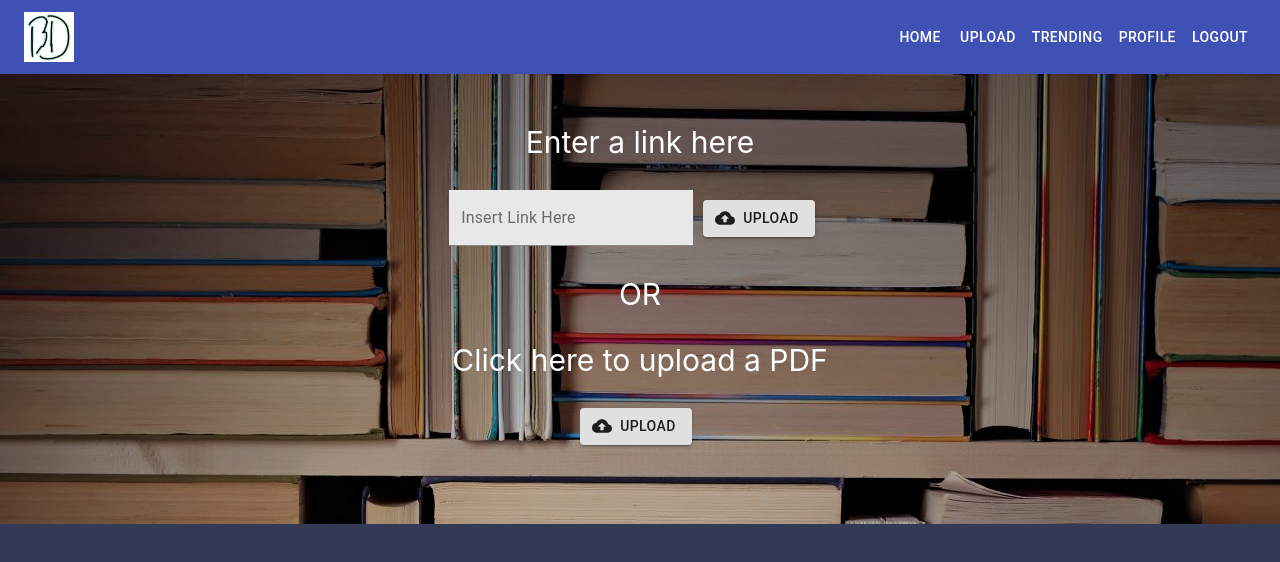
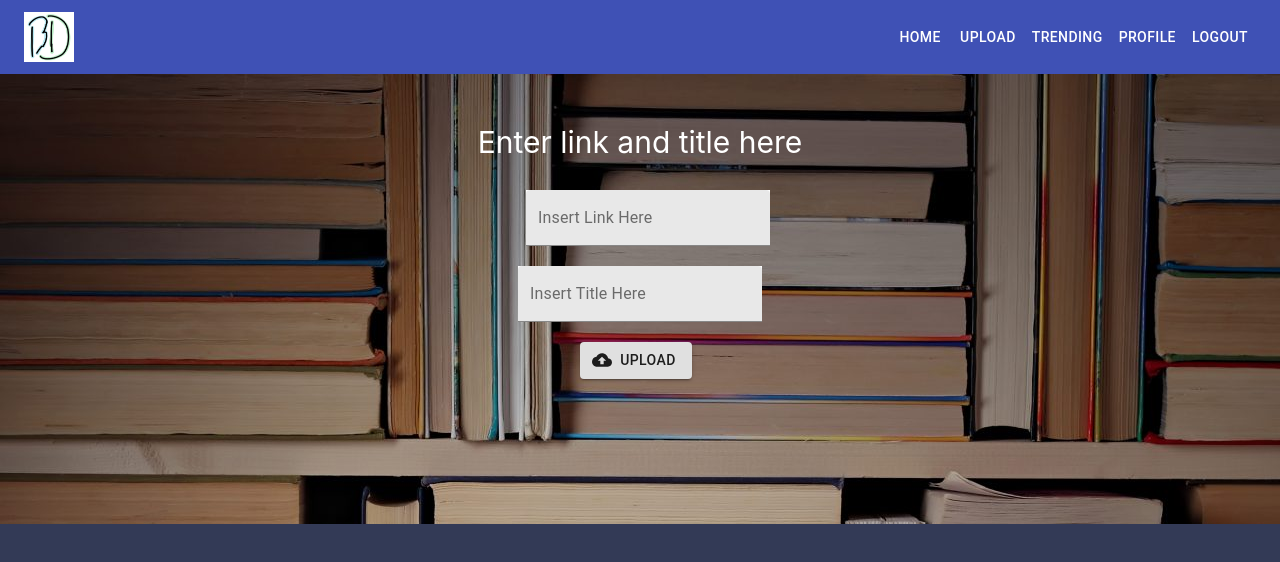
Before and after one commit to jacobdavis608/Breakdown, a React (Create React App) app: page /upload in a window 1280 px wide. Shown: the top 562 px of the page. Built offline with nearby package versions, Linux system fonts and the light colour scheme.

Commit message:
added taking in links and getting different states from upload clicks

```diff
--- a/src/components/Upload.js
+++ b/src/components/Upload.js
@@ -2,69 +2,122 @@ import React from 'react';
 import './App.css';
 import Box from '@material-ui/core/Box';
 import Button from '@material-ui/core/Button';
-import { makeStyles } from '@material-ui/core/styles';
 import CloudUploadIcon from '@material-ui/icons/CloudUpload';
 import TextField from '@material-ui/core/TextField';
 import books from './Images/books.jpg'
-
-const useStyles = makeStyles((theme) => ({
-  root: {
-    '& > *': {
-      margin: theme.spacing(1),
-      width: '25ch',
-    },
-  },
-}));
 
 class Upload extends React.Component {
   constructor(props) {
     super(props);
     this.state = {
       loadingSummary: false,
+      submitted: false,
       url: "",
       title: "",
       success: 0
     }
+    this.handleChange = this.handleChange.bind(this);
   }
 
-  uploadSummary(){
-
-  }
-
-  handleUploadPress(props){
-
-  }
-
-  render() {
-    return (
-      <div className="middleSection"
+  postUpload(){
+    return <div className="middleSection"
     style={{
       backgroundImage:`url(${books})`
   }}>
     <Box component="span" m={1} className="header" style={{textAlign:"center", color:"white"}}>
-            <p style={{fontSize: 30}}>Enter a link here</p>
-            <TextField id="standard-basic" label="Insert Link Here" variant='filled' style={{backgroundColor: 'white', marginRight: 10}}/>
-            <Button style={{marginTop: 10}}
-              variant="contained"
-              color="default"
-              startIcon={<CloudUploadIcon />}
-            >
-              Upload
-          </Button>
+      <p href={this.state.url} style={{fontSize: 30}}>Please wait a couple minutes while we process: {this.state.title}</p>
+    </Box>
+  </div>
+  }
+
+  handleChange(event) {
+    this.setState({[event.target.name]: event.target.value}, () => console.log(this.state.url));
+  }
+
+  submitted(){
+    console.log("this will set Submitted to True, once API says it has been submitted");
+    setTimeout(() => {
+      this.setState({
+        submitted: true,
+        loadingSummary: false
+      }, () => console.log(this.state.submitted));
+    }, 5000)
+  }
+
+  uploadPress(){
+    console.log('this will set Upload Press to true and do API call');
+    this.setState({loadingSummary: true}, () => this.submitted());
+  }
+
+  postSubmission(){
+    return <div className="middleSection"
+    style={{
+      backgroundImage:`url(${books})`
+  }}>
+    <Box component="span" m={1} className="header" style={{textAlign:"center", color:"white"}}>
+      <p style={{fontSize: 30}}>PDF submitted! Go to Home page to view it, or upload another PDF...</p>
+      <p style={{fontSize: 30}}>Enter link and title here</p>
     </Box>
     <Box component="span" m={1} className="header" style={{textAlign:"center", color:"white"}}>
-            <p style={{fontSize: 30}}>OR</p>
-            <p style={{fontSize: 30}}>Click here to upload a PDF</p>
+      <TextField name="url" label="Insert Link Here" variant='filled' onChange={this.handleChange} style={{backgroundColor: 'white'}}/> <br/><br/>
+      <TextField name="title" label="Insert Title Here" variant='filled' onChange={this.handleChange} style={{backgroundColor: 'white'}}/> <br/><br/>
       <Button
         variant="contained"
         color="default"
+        onClick={() => this.uploadPress()}
         startIcon={<CloudUploadIcon />}
       >
         Upload
     </Button>
     </Box>
   </div>
+  }
+
+  preUpload(){
+    return <div className="middleSection"
+    style={{
+      backgroundImage:`url(${books})`
+  }}>
+    <Box component="span" m={1} className="header" style={{textAlign:"center", color:"white"}}>
+      <p style={{fontSize: 30}}>Enter link and title here</p>
+    </Box>
+    <Box component="span" m={1} className="header" style={{textAlign:"center", color:"white"}}>
+      <TextField name="url" label="Insert Link Here" variant='filled' onChange={this.handleChange} style={{backgroundColor: 'white'}}/> <br/><br/>
+      <TextField name="title" label="Insert Title Here" variant='filled' onChange={this.handleChange} style={{backgroundColor: 'white'}}/> <br/><br/>
+      <Button
+        variant="contained"
+        color="default"
+        onClick={() => this.uploadPress()}
+        startIcon={<CloudUploadIcon />}
+      >
+        Upload
+    </Button>
+    </Box>
+  </div>
+  }
+
+  render() {
+    if(this.state.loadingSummary && !this.state.submitted){
+      return (
+        <React.Fragment>
+          {this.postUpload()}
+        </React.Fragment>
       );
+    }
+    else if (!this.state.loadingSummary && this.state.submitted){
+      return (
+        <React.Fragment>
+          {this.postSubmission()}
+        </React.Fragment>
+      );
+    }
+    else {
+      return (
+        <React.Fragment>
+          {this.preUpload()}
+        </React.Fragment>
+      );
+    }
   }
 }
 
```
Lines whose indentation alone changed are shown as unchanged.
